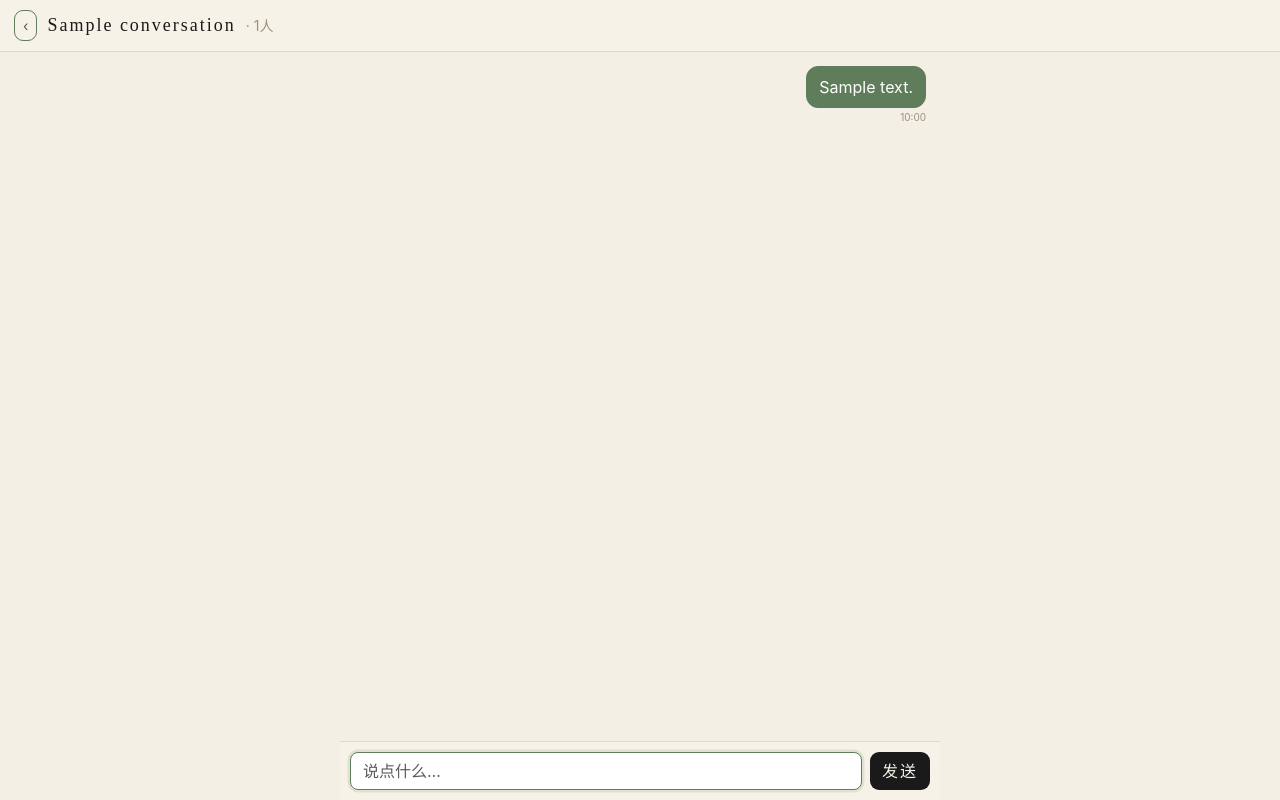
After one commit to dareon688-arch/daoshi-app, a Flask app: page /chat/1 in a window 1280 px wide. The commit adds this page. Run offline with Flask 3, Linux system fonts and the light colour scheme; a user stored in the database is signed in; tables that the repository leaves empty hold one stand-in row (values such as "Sample post").

Commit message:
聊天功能阶段一：私聊+建群+轮询拉消息，国风聊天界面

```diff
--- a/app.py
+++ b/app.py
@@ -122,6 +122,60 @@ class Announcement(db.Model):
     pinned = db.Column(db.Boolean, default=False)            # 是否置顶（管理员设置）
 
     author = db.relationship("User")
+
+
+# ──────────────────────────────────────────────────────────────
+# 聊天相关：会话 / 会话成员 / 消息（私聊=2人会话，群聊=多人会话）
+# ──────────────────────────────────────────────────────────────
+
+# ── 会话表：一个聊天窗口（一个私聊或一个群） ──
+class Conversation(db.Model):
+    id = db.Column(db.Integer, primary_key=True)
+    is_group = db.Column(db.Boolean, default=False)          # True=群聊，False=私聊
+    name = db.Column(db.String(80), nullable=True)           # 群名（群聊才有）
+    creator_id = db.Column(db.Integer, db.ForeignKey("user.id"))  # 谁建的
+    created_at = db.Column(db.DateTime, default=datetime.utcnow)
+
+    # 这个会话里的成员（通过 Membership 关联）
+    memberships = db.relationship("Membership", back_populates="conversation",
+                                  cascade="all, delete-orphan")
+    messages = db.relationship("Message", back_populates="conversation",
+                               cascade="all, delete-orphan")
+
+    def members(self):
+        """返回这个会话里的所有用户对象。"""
+        return [m.user for m in self.memberships]
+
+    def title_for(self, viewer):
+        """给某个查看者显示的会话标题：
+        群聊显示群名；私聊显示“对方的名字”。"""
+        if self.is_group:
+            return self.name or "群聊"
+        others = [m.user for m in self.memberships if m.user_id != viewer.id]
+        return others[0].name if others else "（空会话）"
+
+
+# ── 会话成员表：谁在哪个会话里 ──
+class Membership(db.Model):
+    id = db.Column(db.Integer, primary_key=True)
+    conversation_id = db.Column(db.Integer, db.ForeignKey("conversation.id"))
+    user_id = db.Column(db.Integer, db.ForeignKey("user.id"))
+    last_read_at = db.Column(db.DateTime, default=datetime.utcnow)  # 读到哪了（算未读用）
+
+    conversation = db.relationship("Conversation", back_populates="memberships")
+    user = db.relationship("User")
+
+
+# ── 消息表：每条聊天消息 = 一行 ──
+class Message(db.Model):
+    id = db.Column(db.Integer, primary_key=True)
+    conversation_id = db.Column(db.Integer, db.ForeignKey("conversation.id"))
+    sender_id = db.Column(db.Integer, db.ForeignKey("user.id"))
+    content = db.Column(db.Text, nullable=False)
+    created_at = db.Column(db.DateTime, default=datetime.utcnow)
+
+    conversation = db.relationship("Conversation", back_populates="messages")
+    sender = db.relationship("User")
 
 
 # Flask-Login 需要这个函数，用来根据 id 找回用户
@@ -400,6 +454,173 @@ def delete_announcement(item_id):
 
 
 # ──────────────────────────────────────────────────────────────
+# 聊天功能（阶段一：私聊 + 建群 + 轮询拉消息）
+# ──────────────────────────────────────────────────────────────
+
+def _my_conversations():
+    """当前用户所在的所有会话，按最近有消息的排在前面。"""
+    convs = (Conversation.query
+             .join(Membership)
+             .filter(Membership.user_id == current_user.id)
+             .all())
+    # 按最后一条消息时间倒序（没消息的用创建时间）
+    def last_time(c):
+        last = (Message.query.filter_by(conversation_id=c.id)
+                .order_by(Message.created_at.desc()).first())
+        return last.created_at if last else c.created_at
+    return sorted(convs, key=last_time, reverse=True)
+
+
+def _is_member(conv, user):
+    return Membership.query.filter_by(conversation_id=conv.id, user_id=user.id).first() is not None
+
+
+# ── 聊天首页：我的会话列表 ──
+@app.route("/chat")
+@login_required
+def chat():
+    convs = _my_conversations()
+    # 给每个会话准备：标题、最后一条消息预览
+    items = []
+    for c in convs:
+        last = (Message.query.filter_by(conversation_id=c.id)
+                .order_by(Message.created_at.desc()).first())
+        items.append({
+            "conv": c,
+            "title": c.title_for(current_user),
+            "last": last,
+        })
+    # 可选私聊对象：除自己外的所有成员
+    others = User.query.filter(User.id != current_user.id).all()
+    return render_template("chat.html", items=items, others=others)
+
+
+# ── 开始（或打开）和某人的私聊 ──
+@app.route("/chat/private/<int:user_id>", methods=["POST"])
+@login_required
+def open_private(user_id):
+    other = db.get_or_404(User, user_id)
+    if other.id == current_user.id:
+        flash("不能和自己私聊")
+        return redirect(url_for("chat"))
+
+    # 找有没有已存在的、只含这两人的私聊会话
+    my_convs = (Conversation.query.join(Membership)
+                .filter(Membership.user_id == current_user.id,
+                        Conversation.is_group == False).all())
+    existing = None
+    for c in my_convs:
+        member_ids = {m.user_id for m in c.memberships}
+        if member_ids == {current_user.id, other.id}:
+            existing = c
+            break
+
+    if existing:
+        return redirect(url_for("conversation", conv_id=existing.id))
+
+    # 没有就新建一个私聊会话
+    conv = Conversation(is_group=False, creator_id=current_user.id)
+    db.session.add(conv)
+    db.session.flush()
+    db.session.add(Membership(conversation_id=conv.id, user_id=current_user.id))
+    db.session.add(Membership(conversation_id=conv.id, user_id=other.id))
+    db.session.commit()
+    return redirect(url_for("conversation", conv_id=conv.id))
+
+
+# ── 建群：选若干成员 ──
+@app.route("/chat/new-group", methods=["GET", "POST"])
+@login_required
+def new_group():
+    if request.method == "POST":
+        name = request.form.get("name", "").strip()
+        member_ids = request.form.getlist("members")  # 选中的成员 id 列表
+        if not name:
+            flash("请填群名")
+            return redirect(url_for("new_group"))
+        if not member_ids:
+            flash("至少选一个成员")
+            return redirect(url_for("new_group"))
+
+        conv = Conversation(is_group=True, name=name, creator_id=current_user.id)
+        db.session.add(conv)
+        db.session.flush()
+        # 建群者自己一定在群里
+        ids = set(int(i) for i in member_ids) | {current_user.id}
+        for uid in ids:
+            db.session.add(Membership(conversation_id=conv.id, user_id=uid))
+        db.session.commit()
+        flash("群聊已创建 🎉")
+        return redirect(url_for("conversation", conv_id=conv.id))
+
+    others = User.query.filter(User.id != current_user.id).all()
+    return render_template("new_group.html", others=others)
+
+
+# ── 打开某个会话，看消息 ──
+@app.route("/chat/<int:conv_id>")
+@login_required
+def conversation(conv_id):
+    conv = db.get_or_404(Conversation, conv_id)
+    if not _is_member(conv, current_user):
+        flash("你不在这个会话里")
+        return redirect(url_for("chat"))
+
+    msgs = (Message.query.filter_by(conversation_id=conv.id)
+            .order_by(Message.created_at.asc()).all())
+
+    # 更新“读到哪了”
+    mem = Membership.query.filter_by(conversation_id=conv.id, user_id=current_user.id).first()
+    if mem:
+        mem.last_read_at = datetime.utcnow()
+        db.session.commit()
+
+    return render_template("conversation.html", conv=conv, msgs=msgs,
+                           title=conv.title_for(current_user))
+
+
+# ── 发消息 ──
+@app.route("/chat/<int:conv_id>/send", methods=["POST"])
+@login_required
+def send_message(conv_id):
+    conv = db.get_or_404(Conversation, conv_id)
+    if not _is_member(conv, current_user):
+        return {"ok": False, "error": "你不在这个会话里"}, 403
+    content = (request.form.get("content") or "").strip()
+    if not content:
+        return {"ok": False, "error": "消息不能为空"}, 400
+
+    msg = Message(conversation_id=conv.id, sender_id=current_user.id, content=content)
+    db.session.add(msg)
+    db.session.commit()
+    return {"ok": True, "id": msg.id}
+
+
+# ── 轮询：拉取某会话里 id 大于 after 的新消息（前端每隔几秒调一次） ──
+@app.route("/chat/<int:conv_id>/poll")
+@login_required
+def poll_messages(conv_id):
+    conv = db.get_or_404(Conversation, conv_id)
+    if not _is_member(conv, current_user):
+        return {"ok": False}, 403
+    after = request.args.get("after", 0, type=int)
+    msgs = (Message.query
+            .filter(Message.conversation_id == conv.id, Message.id > after)
+            .order_by(Message.created_at.asc()).all())
+    return {
+        "ok": True,
+        "messages": [{
+            "id": m.id,
+            "sender_id": m.sender_id,
+            "sender_name": m.sender.name if m.sender else "?",
+            "content": m.content,
+            "time": m.created_at.strftime("%H:%M"),
+            "mine": m.sender_id == current_user.id,
+        } for m in msgs],
+    }
+
+
+# ──────────────────────────────────────────────────────────────
 # 4. 启动时：建表 + 自动补缺失的列 + 确保有一个初始管理员
 # ──────────────────────────────────────────────────────────────
 def auto_add_missing_columns():
--- /dev/null
+++ b/templates/conversation.html
@@ -0,0 +1,125 @@
+<!DOCTYPE html>
+<html lang="zh-CN">
+<head>
+    <meta charset="UTF-8">
+    <meta name="viewport" content="width=device-width, initial-scale=1.0">
+    <title>{{ title }} · 老邢和他的学生们</title>
+    <link href="https://cdn.jsdelivr.net/npm/bootstrap@5.3.3/dist/css/bootstrap.min.css" rel="stylesheet">
+    <link href="{{ url_for('static', filename='guofeng.css') }}" rel="stylesheet">
+    {% include '_pwa_head.html' %}
+    <style>
+        html, body { height: 100%; }
+        body { display: flex; flex-direction: column; }
+        .chat-header {
+            flex: 0 0 auto;
+            background: var(--xuan-paper);
+            border-bottom: 1px solid var(--border-soft);
+            padding: 10px 14px;
+            display: flex; align-items: center; gap: 10px;
+        }
+        .chat-body {
+            flex: 1 1 auto;
+            overflow-y: auto;
+            padding: 14px;
+            max-width: 600px; width: 100%; margin: 0 auto;
+        }
+        .chat-input {
+            flex: 0 0 auto;
+            border-top: 1px solid var(--border-soft);
+            background: var(--xuan-paper);
+            padding: 10px;
+            display: flex; gap: 8px;
+            max-width: 600px; width: 100%; margin: 0 auto;
+        }
+        .msg { margin-bottom: 12px; display: flex; flex-direction: column; }
+        .msg.mine { align-items: flex-end; }
+        .msg .who { font-size: 11px; color: var(--muted); margin-bottom: 2px; }
+        .bubble {
+            display: inline-block; max-width: 78%;
+            padding: 8px 12px; border-radius: 12px;
+            background: #fffdf6; border: 1px solid var(--border-soft);
+            word-break: break-word; white-space: pre-wrap; text-align: left;
+        }
+        .msg.mine .bubble { background: var(--bamboo); color: #fff; border-color: var(--bamboo); }
+        .msg .time { font-size: 10px; color: var(--muted); margin-top: 2px; }
+    </style>
+</head>
+<body>
+    <div class="chat-header">
+        <a href="{{ url_for('chat') }}" class="btn btn-sm btn-bamboo">‹</a>
+        <span class="brush" style="font-size:18px;">{{ title }}</span>
+        {% if conv.is_group %}<span class="small" style="color:var(--muted);">· {{ conv.memberships|length }}人</span>{% endif %}
+    </div>
+
+    <div class="chat-body" id="chatBody">
+        {% for m in msgs %}
+        <div class="msg {{ 'mine' if m.sender_id == current_user.id else '' }}">
+            {% if conv.is_group and m.sender_id != current_user.id %}
+            <div class="who">{{ m.sender.name }}</div>
+            {% endif %}
+            <div class="bubble">{{ m.content }}</div>
+            <div class="time">{{ m.created_at.strftime('%H:%M') }}</div>
+        </div>
+        {% endfor %}
+    </div>
+
+    <form class="chat-input" id="sendForm" autocomplete="off">
+        <input type="text" id="msgInput" class="form-control" placeholder="说点什么…" autofocus>
+        <button type="submit" class="btn btn-ink" style="white-space:nowrap;">发送</button>
+    </form>
+
+    <script>
+        const convId = {{ conv.id }};
+        const isGroup = {{ 'true' if conv.is_group else 'false' }};
+        const body = document.getElementById('chatBody');
+        let lastId = {{ msgs[-1].id if msgs else 0 }};
+
+        function scrollToBottom() { body.scrollTop = body.scrollHeight; }
+        scrollToBottom();
+
+        function esc(s) {
+            const d = document.createElement('div'); d.textContent = s; return d.innerHTML;
+        }
+        function addMsg(m) {
+            const div = document.createElement('div');
+            div.className = 'msg' + (m.mine ? ' mine' : '');
+            let html = '';
+            if (isGroup && !m.mine) html += '<div class="who">' + esc(m.sender_name) + '</div>';
+            html += '<div class="bubble">' + esc(m.content) + '</div>';
+            html += '<div class="time">' + m.time + '</div>';
+            div.innerHTML = html;
+            body.appendChild(div);
+        }
+
+        // 发送消息
+        document.getElementById('sendForm').addEventListener('submit', async (e) => {
+            e.preventDefault();
+            const input = document.getElementById('msgInput');
+            const text = input.value.trim();
+            if (!text) return;
+            input.value = '';
+            const fd = new FormData();
+            fd.append('content', text);
+            try {
+                const r = await fetch('/chat/' + convId + '/send', { method: 'POST', body: fd });
+                const data = await r.json();
+                if (data.ok) { await poll(); }
+            } catch (err) { console.error(err); }
+        });
+
+        // 轮询拉新消息
+        async function poll() {
+            try {
+                const r = await fetch('/chat/' + convId + '/poll?after=' + lastId);
+                const data = await r.json();
+                if (data.ok && data.messages.length) {
+                    data.messages.forEach(m => { addMsg(m); lastId = Math.max(lastId, m.id); });
+                    scrollToBottom();
+                }
+            } catch (err) { console.error(err); }
+        }
+        // 每 2 秒拉一次新消息
+        setInterval(poll, 2000);
+    </script>
+</body>
+</html>
--- a/templates/members.html
+++ b/templates/members.html
@@ -29,6 +29,7 @@
         <div class="d-flex justify-content-between align-items-center mb-3">
             <h1 class="brush m-0" style="font-size:22px;">同门</h1>
             <div class="d-flex gap-2">
+                <a href="{{ url_for('chat') }}" class="btn btn-sm btn-bamboo">消息</a>
                 <a href="{{ url_for('announcements') }}" class="btn btn-sm btn-bamboo">公告</a>
                 <a href="{{ url_for('album') }}" class="btn btn-sm btn-bamboo">相册</a>
             </div>
```
Also changed, not shown: templates/chat.html (added, +70 -0 lines), templates/new_group.html (added, +55 -0 lines).
